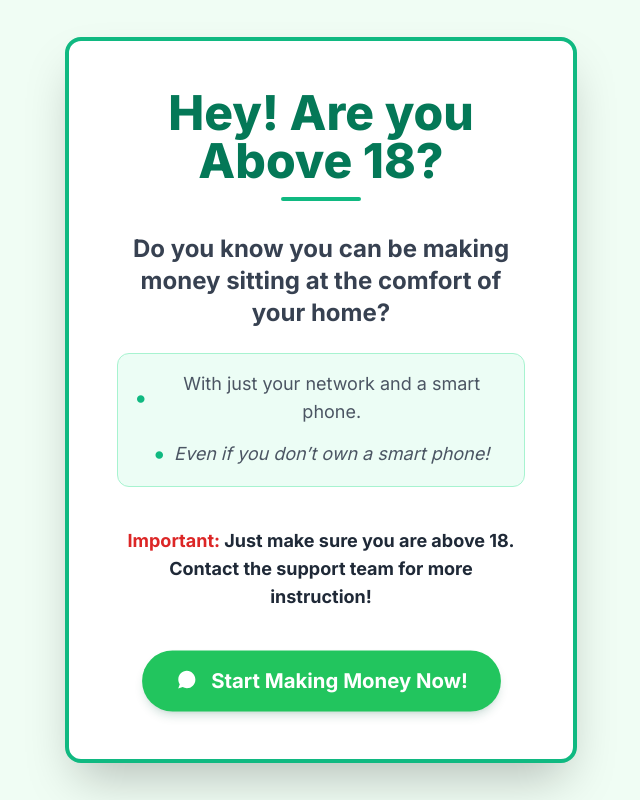
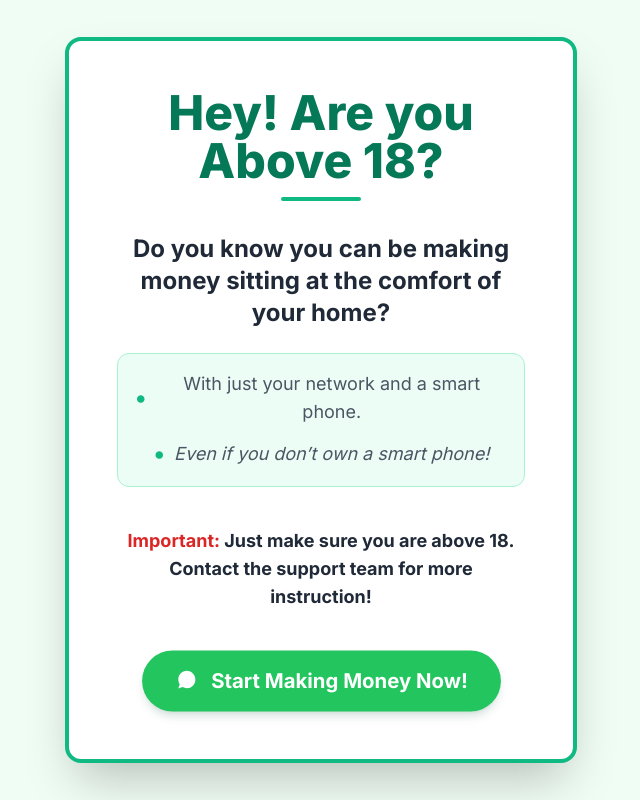
Before and after one commit to Adminblog122/Money-Making-Opportunity, a plain HTML site: page index.html in a window 1280 px wide. Shown: the whole page, without its empty margins (319-959 px from the left). Drawn offline with nearby package versions, Linux system fonts and the light colour scheme.

Commit message:
Update index.html

```diff
--- a/index.html
+++ b/index.html
@@ -61,7 +61,7 @@
 
             <main class="text-center space-y-6">
                 <!-- Main Pitch -->
-                <p class="text-xl md:text-2xl font-semibold text-gray-700">
+                <p class="text-xl md:text-2xl font-semibold text-RED-700">
                     Do you know you can be making money sitting at the comfort of your home?
                 </p>
 
```
